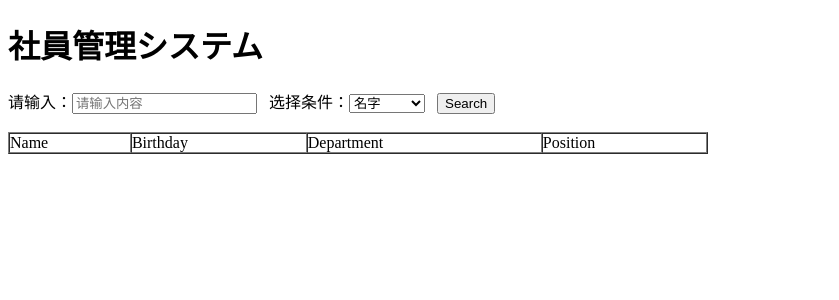
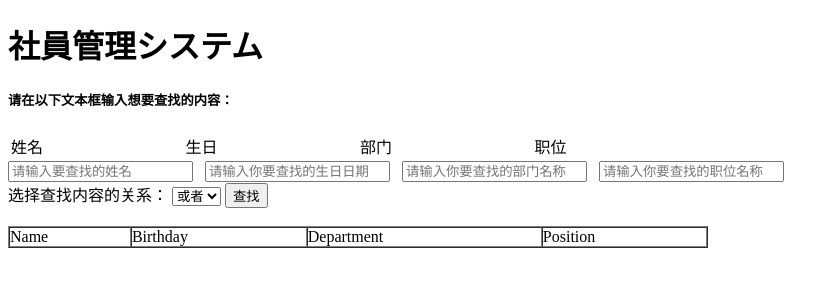
Before and after one commit to ea-donghaoju/Training, a PHP site: page /dev/searchUser in a window 1280 px wide. Shown: the top 300 px of the page, without its empty margins (0-839 px from the left). Run offline with PHP 8.4, Linux system fonts and the light colour scheme.

Commit message:
#32 检索sql语句增加了 or  and ，相关报错信息没有解决

```diff
--- a/Controller/searchUserController.php
+++ b/Controller/searchUserController.php
@@ -21,15 +21,14 @@ class SearchUserController
         }
 
         //获取post提交的数据
-        $searchCondition = $_POST['searchCondition'];
-        $searchName = trim($_POST['searchName']);
+        $memberData = $_POST;
 
         //根据condition查询条件验证查询内容，$memberData是返回的错误信息
-        $resultData = $this->membersModel->validateMembers($searchCondition, $searchName);
+        $resultData = $this->membersModel->validateMembers($memberData);
 
         // 如果没有错写信息，链接数据库查询数据
         if ($resultData['errorMsgArr'] == null) {
-            $resultData = $this->membersModel->search($searchCondition, $searchName);
+            $resultData = $this->membersModel->search($memberData);
         }
 
         require('View/searchUserView.php');
--- a/Model/membersModel.php
+++ b/Model/membersModel.php
@@ -10,23 +10,32 @@ class MembersModel extends DataBaseModel{
      * @param    $searchName      验证输入的内容
      * @return   有错误则返回数组，否则则是返回对象
      */
-    public function validateMembers($searchCondition, $searchName)
+    public function validateMembers($memberData)
     {
         $result['errorMsgArr'] = [];
 
         //如果查询条件是birthday，则调用生日正则
-        if ($searchCondition == 'Birthday') {
-            $result['errorMsgArr'] = $this->checkBirthday($searchName);
+        if (!empty($memberData['Birthday'])) {
+            $result['errorMsgArr'] = $this->checkBirthday(trim($memberData['Birthday']));
+            return $result;
         }
 
         //如果查询条件是Name，则调用姓名正则
-        if ($searchCondition == 'Name') {
-            $result['errorMsgArr'] = $this->checkName($searchName);
+        if (!empty($memberData['Name'])) {
+            $result['errorMsgArr'] = $this->checkName(trim($memberData['Name']));
+            return $result;
         }
 
-        //如果查询条件是department_name或者position_name，则调用部门和职位正则
-        if($searchCondition == 'department_name' || $searchCondition == 'position_name') {
-            $result['errorMsgArr'] = $this->checkDepartmentPosition($searchName);
+        //如果查询条件是department_name则调用部门和职位正则
+        if (!empty($memberData['department_name'])) {
+            $result['errorMsgArr'] = $this->checkDepartmentPosition(trim($memberData['department_name']));
+            return $result;
+        }
+
+        //如果查询条件是position_name则调用部门或者职位的正则
+        if (!empty($memberData['position_name'])) {
+            $result['errorMsgArr'] = $this->checkDepartmentPosition(trim($memberData['department_name']));
+            return $result;
         }
 
         return $result;
@@ -63,7 +72,6 @@ class MembersModel extends DataBaseModel{
             $errorMsgArr[] = '姓名只能是字母';
             return $errorMsgArr;
         }
-
         return $errorMsgArr;
     }
 
@@ -90,12 +98,12 @@ class MembersModel extends DataBaseModel{
      * @param $searchCondition string 查询条件
      * @return array 或者 object
      */
-    public function search($searchCondition, $searchName)
+    public function search($memberData)
     {
         //声明一个空数组，用来储存错误信息
         $result['errorMsgArr'] = [];
         $result['members'] = [];
-        $result['members'] = $this->findData($searchCondition, $searchName);
+        $result['members'] = $this->findData($memberData);
         if ($result['members'] -> num_rows == 0) {
             $result['errorMsgArr'][] = "未查询到";
             return $result;
@@ -121,9 +129,9 @@ class MembersModel extends DataBaseModel{
      * @param string $name 名字
      * @return array
      */
-    public function findData($searchCondition, $name)
+    public function findData($memberData)
     {
-        $sql = "select member.*,department_name,position_name from member inner join department on member.Department_id = department.id inner join position on member.Position_id = position.id where ". $searchCondition . " like '%" . $name . "%'";
+        $sql = "select member.*,department_name,position_name from member inner join department on member.Department_id = department.id inner join position on member.Position_id = position.id where Name like '%" . $memberData['Name'] . "%' " . $memberData['connection'] . " Birthday like '%" . $memberData['Birthday'] . "%' " . $memberData['connection'] . " department_name like '%" . $memberData['department_name'] . "%' " . $memberData['connection'] . " position_name like '%" . $memberData['position_name'] . "%'";
         return $this->execSQL($sql);
     }
 
--- a/View/searchUserView.php
+++ b/View/searchUserView.php
@@ -9,14 +9,27 @@
 <body>
 <h1>社員管理システム</h1>
 <form action="/dev/searchUser" method="post" name="searchData">
-    请输入：<input type="text" name="searchName" placeholder="请输入内容" />&nbsp;&nbsp;
-    选择条件：<select name="searchCondition">
-            <option value="Name" selected>名字</option>
-            <option value="Birthday" >诞生日</option>
-            <option value="department_name" >所属部门</option>
-            <option value="position_name">职位</option>
-          </select>&nbsp;&nbsp;
-    <input type="submit" value="Search"/>
+    <h5> 请在以下文本框输入想要查找的内容：</h5>
+    <table width="700px" color="gray">
+        <tr>
+            <td>姓名</td>
+            <td>生日</td>
+            <td>部门</td>
+            <td>职位</td>
+        </tr>
+    </table>
+    <div>
+        <input type="text" name="Name" placeholder="请输入要查找的姓名" />&nbsp;&nbsp;
+        <input type="text" name="Birthday" placeholder="请输入你要查找的生日日期">&nbsp;&nbsp;
+        <input type="text" name="department_name" placeholder="请输入你要查找的部门名称">&nbsp;&nbsp;
+        <input type="text" name="position_name" placeholder="请输入你要查找的职位名称">
+    </div>
+    选择查找内容的关系：
+    <select name="connection">
+        <option value="or">或者</option>
+        <option value="and">并且</option>
+    </select>
+    <input type="submit" value="查找"/>
 </form><br/>
 <div style="font-size: 16px;color: #FF0000">
    <?php
```
